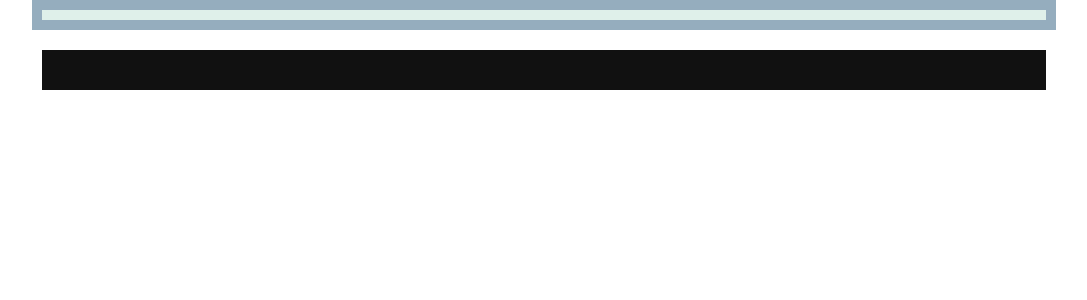
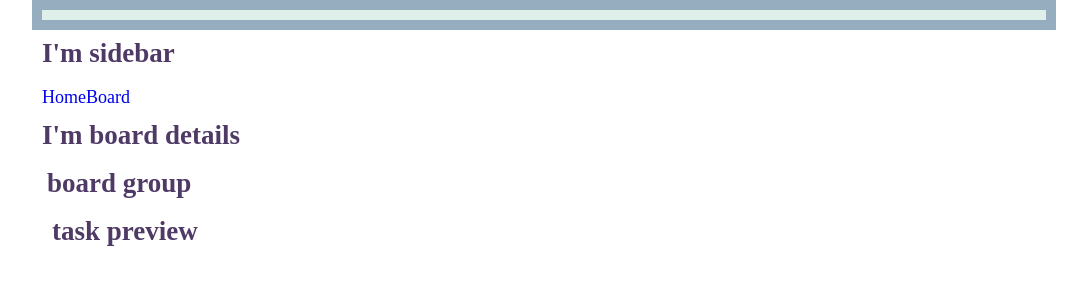
Before and after one commit to NoamSaar/Myday-frontend, a React (Vite) app: page /board in a window 1280 px wide. Before the commit this address had no page. Shown: the top 300 px of the page, without its empty margins (96-1183 px from the left). Built offline with nearby package versions, Linux system fonts and the light colour scheme.

Commit message:
Add basic cmp and routes

```diff
--- a/src/RootCmp.jsx
+++ b/src/RootCmp.jsx
@@ -4,8 +4,8 @@ import { Routes, Route } from 'react-router'
 import routes from './routes'
 
 import { AppHeader } from './cmps/AppHeader'
-import { AppFooter } from './cmps/AppFooter'
-import { UserDetails } from './pages/UserDetails'
+import { Sidebar } from './cmps/Sidebar'
+import { TaskDetails } from './pages/TaskDetails'
 
 export function RootCmp() {
 
@@ -13,12 +13,12 @@ export function RootCmp() {
         <div>
             <AppHeader />
             <main>
+                <Sidebar />
                 <Routes>
                     {routes.map(route => <Route key={route.path} exact={true} element={route.component} path={route.path} />)}
-                    <Route path="user/:id" element={<UserDetails />} />
+                    <Route path="/board/:boardId/task/:taskId" element={<TaskDetails />} />
                 </Routes>
             </main>
-            <AppFooter />
         </div>
     )
 }
--- a/src/cmps/AppFooter.jsx
+++ /dev/null
@@ -1,12 +0,0 @@
-
-import { UserMsg } from './UserMsg.jsx'
-
-export function AppFooter() {
-
-    return (
-        <footer className="app-footer">
-
-            <UserMsg />
-        </footer>
-    )
-}
--- /dev/null
+++ b/src/cmps/BoardGroup.jsx
@@ -0,0 +1,10 @@
+import { TaskPreview } from "./TaskPreview";
+
+export function BoardGroup() {
+    return (
+        <section className='board-group'>
+            <h2>board group</h2>
+            <TaskPreview />
+        </section>
+    )
+}
--- /dev/null
+++ b/src/cmps/Sidebar.jsx
@@ -0,0 +1,17 @@
+// import { NavLink } from "react-router-dom";
+import routes from "../routes";
+
+export function Sidebar() {
+    return (
+        <section className="sidebar">
+            <h2>I'm sidebar</h2>
+            <nav className="app-nav">
+                {/* <NavLink to="/" >Home</NavLink>
+                <NavLink to="/board" >Board</NavLink> */}
+                {routes.map(route => (
+                    <a key={route.path} href={route.path}>{route.label}</a>
+                ))}
+            </nav>
+        </section>
+    )
+}
--- /dev/null
+++ b/src/cmps/TaskPreview.jsx
@@ -0,0 +1,8 @@
+
+export function TaskPreview() {
+    return (
+        <section className="task-preview">
+            <h2>task preview</h2>
+        </section>
+    )
+}
--- /dev/null
+++ b/src/pages/BoardDetails.jsx
@@ -0,0 +1,10 @@
+import { BoardGroup } from "../cmps/BoardGroup";
+
+export function BoardDetails() {
+    return (
+        <section className="board-details">
+            <h2>I'm board details</h2>
+            <BoardGroup />
+        </section>
+    )
+}
--- /dev/null
+++ b/src/pages/TaskDetails.jsx
@@ -0,0 +1,8 @@
+
+export function TaskDetails() {
+    return (
+        <section className="task-details">
+            <h2>task details</h2>
+        </section>
+    )
+}
--- a/src/routes.jsx
+++ b/src/routes.jsx
@@ -1,5 +1,5 @@
+import { BoardDetails } from './pages/BoardDetails.jsx'
 import { HomePage } from './pages/HomePage.jsx'
-import { AboutUs } from './pages/AboutUs.jsx'
 
 // comment to test
 // Routes accesible from the main navigation (in AppHeader)
@@ -7,13 +7,13 @@ const routes = [
     {
         path: '/',
         component: <HomePage />,
-        label: 'Home 🏠',
+        label: 'Home',
     },
-
     {
-        path: 'about',
-        component: <AboutUs />,
-        label: 'About us'
+        //change to /board/:boardId
+        path: '/board',
+        component: <BoardDetails />,
+        label: 'Board',
     },
 
 ]
```
